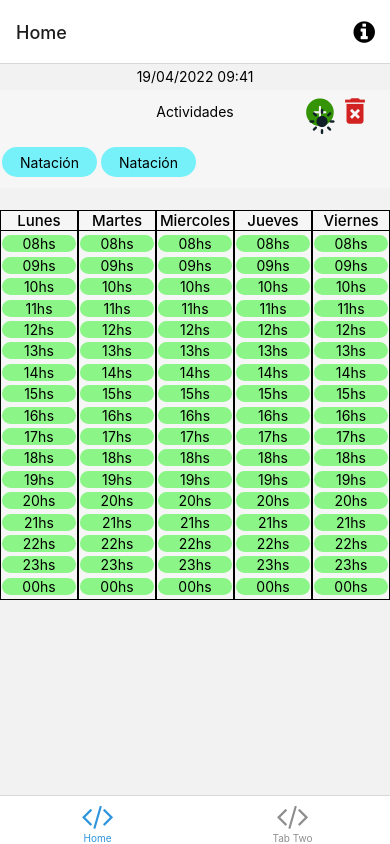
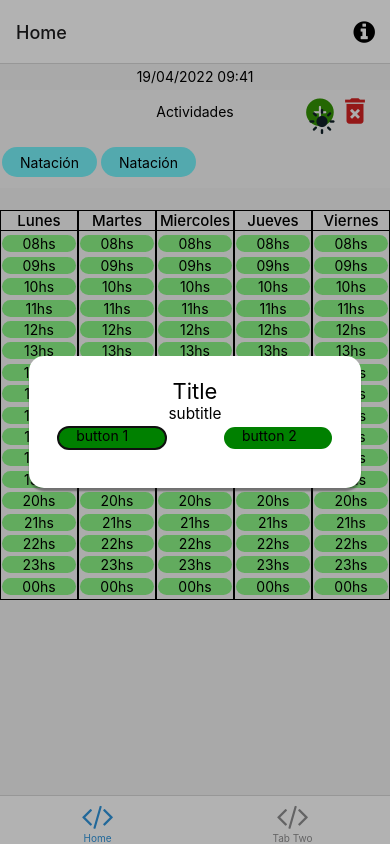
Before and after one commit to FrancoMendo/PersonalUtilities, a React Native app: screen /Home in a window 390 px wide. Built offline with nearby package versions, Linux system fonts and the light colour scheme; what expo-linking would draw is missing.

Commit message:
avance de popUp

```diff
--- /dev/null
+++ b/components/reusable/Button.tsx
@@ -0,0 +1,24 @@
+import React from 'react';
+import { TouchableOpacity, Text, StyleSheet, View } from 'react-native';
+import {  heightInt, widthInt } from '../../helpers/size';
+
+const Button = ({text='Text'}) => {
+  return (
+    <TouchableOpacity style={styles.primaryType}>
+      <Text>{text}</Text>
+    </TouchableOpacity>
+  );
+}
+
+const styles = StyleSheet.create({
+  primaryType: {
+    paddingHorizontal: widthInt(50),
+    backgroundColor: 'green',
+    height: heightInt(50),
+    width: widthInt(300),
+    borderRadius: 15,
+    marginVertical: heightInt(10)
+  }
+})
+
+export default Button;
--- /dev/null
+++ b/components/reusable/PopUp.tsx
@@ -0,0 +1,81 @@
+import React, { ReactComponentElement } from 'react';
+import { Modal, StyleProp, StyleSheet, View, ViewStyle, Text, TouchableOpacity } from 'react-native';
+import { heightInt } from '../../helpers/size';
+import Button from './Button';
+
+interface PopUpProps {
+  show?: boolean;
+  modalStyle?: ViewStyle;
+  cardStyle?: ViewStyle;
+  title?: string;
+  titleStyle?: ViewStyle;
+  subtitle?: string;
+  subtitleStyle?: ViewStyle;
+}
+const PopUp = ({
+  show = true,
+  modalStyle,
+  cardStyle,
+  title = "Title",
+  titleStyle,
+  subtitle = "subtitle",
+  subtitleStyle,
+}: PopUpProps) => {
+  return (
+    <>
+      {/* <View style={{backgroundColor: 'rgba(52, 52, 52, 0.8)', flex: 1 }}> */}
+      <Modal visible={show} style={{ flex: 1 }} transparent={true}>
+        <View style={[styles.modalStyle, modalStyle]}>
+          <View style={[styles.card, cardStyle]}>
+            <Text style={[styles.textTitle, titleStyle]}>{title}</Text>
+            <Text style={[styles.textSubtitle, subtitleStyle]}>{subtitle}</Text>
+            <View style={[styles.buttonsContainer]}>
+              <Button text={"button 1"}/>
+              <Button text={"button 2"}/>
+            </View>
+          </View>
+        </View>
+      </Modal>
+      {/* </View> */}
+    </>
+  );
+};
+
+const styles = StyleSheet.create({
+  modalStyle: {
+    flex: 1,
+    backgroundColor: 'rgba(0, 0, 0, 0.3)',
+    display: 'flex',
+    alignContent: 'center',
+    justifyContent: 'center',
+  },
+  card: {
+    paddingVertical: heightInt(50),
+    width: "85%",
+    backgroundColor: "#fff",
+    borderRadius: 15,
+    zIndex: 2,
+    alignSelf: 'center',
+    justifyContent: 'center',
+    shadowColor: '#171717',
+    shadowOffset: {width: 0, height: 3},
+    shadowOpacity: 0.4,
+    shadowRadius: 2,
+  },
+  textTitle: {
+    textAlign: 'center',
+    fontSize: heightInt(50)
+  },
+  textSubtitle: {
+    textAlign: 'center',
+    fontSize: heightInt(35)
+  },
+  buttonsContainer: {
+    height: heightInt(100),
+    display: 'flex',
+    flexDirection: 'row',
+    justifyContent: 'space-around'
+  }
+});
+
+export default PopUp;
--- a/screens/HomeTab.tsx
+++ b/screens/HomeTab.tsx
@@ -9,6 +9,7 @@ import { useSelector } from 'react-redux';
 import { selectActivities } from '../features/calendar/calendarSlice';
 import { selectTheme } from '../features/theme/themeSlice';
 import Colors from '../constants/Colors';
+import PopUp from '../components/reusable/PopUp';
 
 export default function HomeTab({ navigation }: RootTabScreenProps<'TabOne'>) {
   const days = ["Lunes","Martes","Miercoles","Jueves","Viernes"];
@@ -54,6 +55,7 @@ export default function HomeTab({ navigation }: RootTabScreenProps<'TabOne'>) {
           </View>
         ))}
       </View>
+      <PopUp show={true} />
     </>
   );
 }
```
Also changed, not shown: package.json (+16 -16 lines), 1 other file (tests, documents, lock files or other folders).
